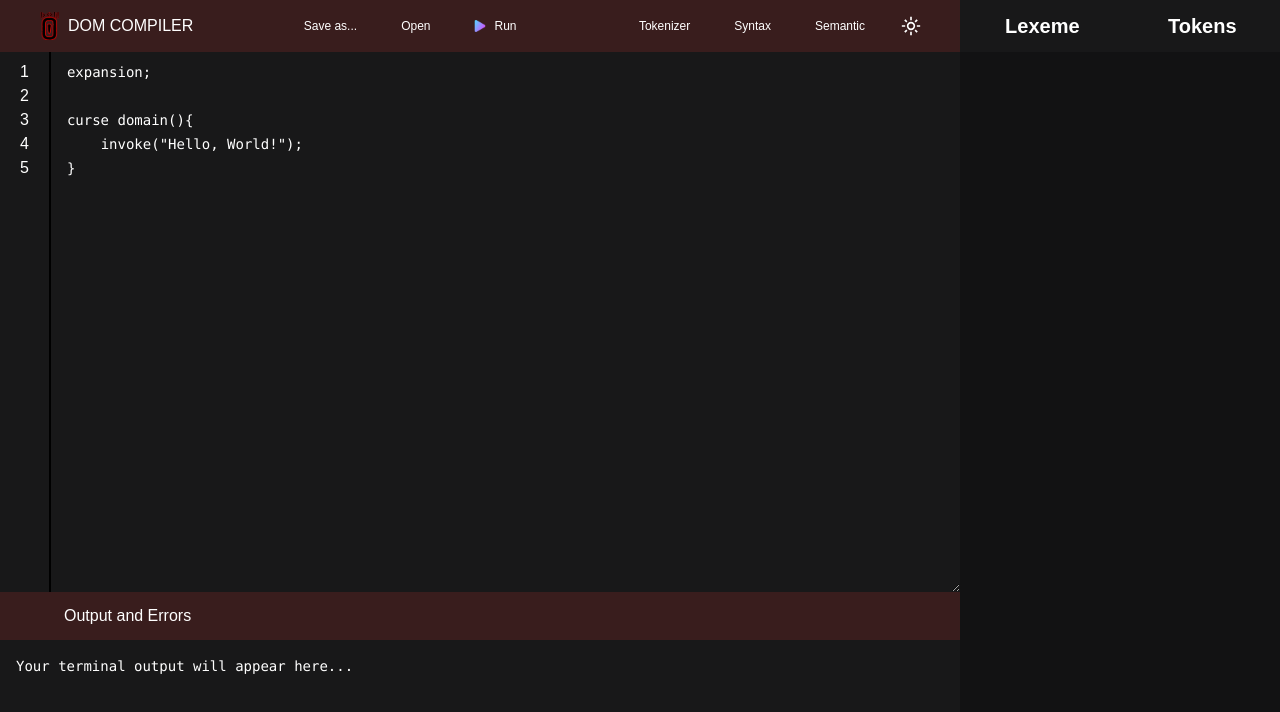
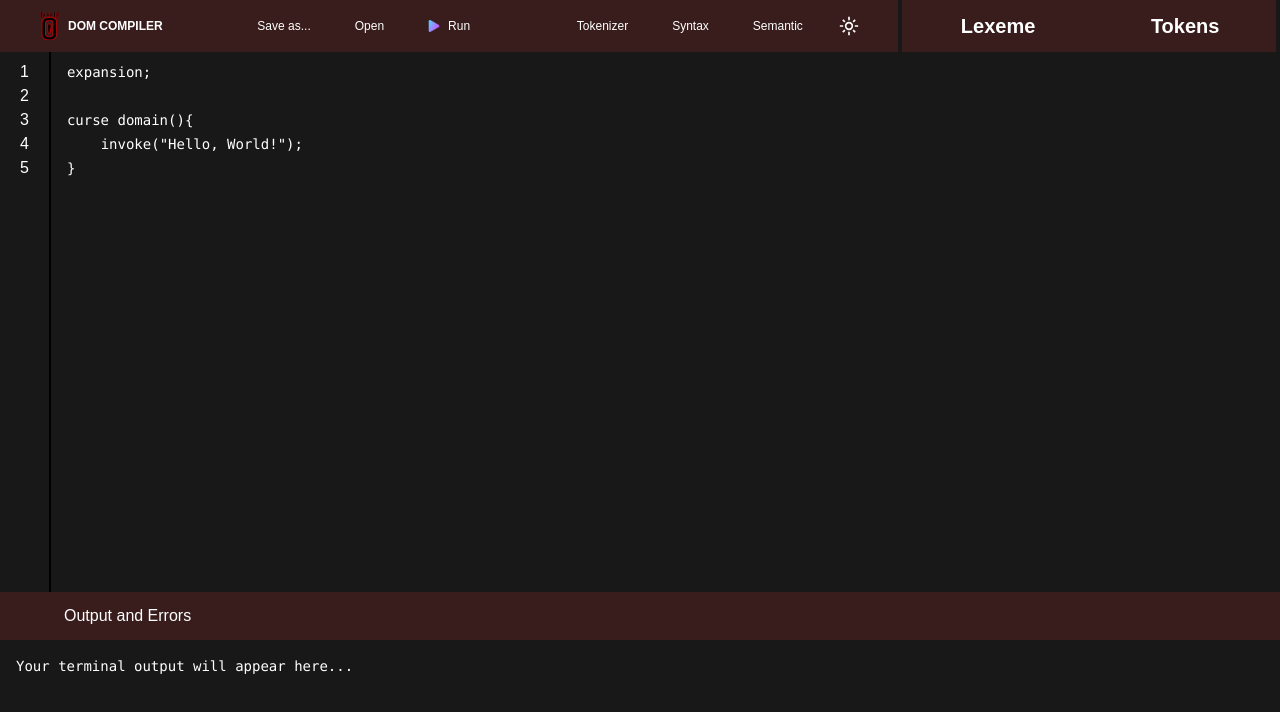
Before and after one commit to IEMDomain04/DOM-IDE, a Next.js app: page / in a window 1280 px wide. Shown: the top 712 px of the page. Built offline with nearby package versions, Linux system fonts and the light colour scheme.

Commit message:
UI Fixed: Light and Dark mode Implemented

```diff
--- a/src/app/components/Topnav.tsx
+++ b/src/app/components/Topnav.tsx
@@ -1,18 +1,20 @@
-import React from 'react';
+import React, { useState } from 'react';
 
 interface TopnavProps {
   onRunClick: () => void;
+  toggleDarkMode: () => void;
+  isDarkMode: boolean;
 }
 
-export default function Topnav({ onRunClick }: TopnavProps) {
+export default function Topnav({ onRunClick, toggleDarkMode, isDarkMode }: TopnavProps) {
   return (
     <div>
       {/* Top Nav */}
-      <div className="flex justify-between px-10 py-3" style={{backgroundColor: '#391D1D'}}>
+      <div className={`flex justify-between px-10 py-3 ${isDarkMode ? 'bg-dark-foreground' : 'bg-light-foreground'}`}>
         {/* Logo and Title of Compiler */}
         <div className="flex gap-x-2 items-center">
           <img src="/dom-icon.svg" width={20} height={20} alt="Dom icon" />
-          <h1 className='text-xsfont-bold'>DOM COMPILER</h1>
+          <h1 className='text-xs font-bold'>DOM COMPILER</h1>
         </div>
 
         {/* Saves and runs */}
@@ -44,7 +46,12 @@ export default function Topnav({ onRunClick }: TopnavProps) {
             <h1 className='text-xs'>Semantic</h1>
           </div>
 
-          <img className='px-1 py-1 rounded cursor-pointer hover:bg-purple-500/50 hover:scale-110 ' src="/lightmode-icon.svg" alt="Lightmode-darkmode" />
+          <img
+            className='px-1 py-1 rounded cursor-pointer hover:bg-purple-500/50 hover:scale-110'
+            src={isDarkMode ? "/lightmode-icon.svg" : "/darkmode-icon.svg"}
+            alt="Lightmode-darkmode"
+            onClick={toggleDarkMode}
+          />
         </div>
       </div>
     </div>
--- a/src/app/globals.css
+++ b/src/app/globals.css
@@ -13,7 +13,7 @@
 }
 
 body {
-  background: #121213;
+  background: #181819;
   color: white;
   font-family: Arial, Helvetica, sans-serif;
 }
--- a/src/app/page.tsx
+++ b/src/app/page.tsx
@@ -15,6 +15,16 @@ export default function Lexeme() {
   const [terminalOutput, setTerminalOutput] = useState<string>(''); // State for terminal output
   const textareaRef = useRef<HTMLTextAreaElement>(null); // Create reference for the textarea
   const lineNumbersRef = useRef<HTMLDivElement>(null); // Create a reference for the line numbers container
+  const [isDarkMode, setIsDarkMode] = useState(true);
+
+  const toggleDarkMode = () => {
+    setIsDarkMode(!isDarkMode);
+    if (isDarkMode) {
+      document.documentElement.classList.remove('dark');
+    } else {
+      document.documentElement.classList.add('dark');
+    }
+  };
 
   // Initial code snippet
   const initialCode = `expansion;
@@ -107,16 +117,16 @@ curse domain(){
   }, []);
 
   return (
-    <section className="flex">
+    <section className={`flex ${isDarkMode ? 'dark' : ''}`}>
       {/*Left Side: Topnav, Textarea, and Terminal */}
-      <div className="flex flex-col w-full h-screen">
-        <Topnav onRunClick={handleRunClick} />
+      <div className="flex flex-col w-full h-screen overflow-y-auto">
+        <Topnav onRunClick={handleRunClick} toggleDarkMode={toggleDarkMode} isDarkMode={isDarkMode} />
 
         {/*Text Area and Line of Numbers*/}
         <div className="flex flex-grow border border-none">
 
           {/*Line of numbers */}
-          <div ref={lineNumbersRef} className="w-fit text-right py-2 px-5 leading-6 border-r-2 border-black" style={{ background: '#181819' }}>
+          <div ref={lineNumbersRef} className={`w-fit text-right py-2 px-5 leading-6 border-r-2 border-black ${isDarkMode ? 'bg-dark-background text-white' : 'bg-light-background text-black'}`}>
             {[...Array(lineCount)].map((_, i) => (
               <div key={i} className="h-6">
                 {i + 1}
@@ -126,8 +136,7 @@ curse domain(){
 
           <textarea
             ref={textareaRef}
-            className="flex-grow text-sm leading-6 font-mono py-2 px-4 focus:outline-none focus:ring-2 focus:ring-stone-700"
-            style={{ background: '#181819' }}
+            className={`flex-grow text-sm leading-6 font-mono py-2 px-4 focus:outline-none focus:ring-2 focus:ring-stone-700 ${isDarkMode ? 'bg-dark-background text-white' : 'bg-light-background text-black'}`}
             placeholder="Coding..."
             onChange={handleTextChange}
             onKeyDown={handleKeyDown}
@@ -135,9 +144,9 @@ curse domain(){
         </div>
 
         {/* Terminal Section */}
-        <div className="">
-          <h1 className="py-3 px-16" style={{ background: '#391D1D' }}>Output and Errors</h1>
-          <div className="p-4 text-sm font-mono min-h-40" style={{ background: '#181819' }}>
+        <div className="flex flex-col fixed bottom-0 w-full">
+          <h1 className={`py-3 px-16 ${isDarkMode ? 'bg-dark-foreground text-white' : 'bg-light-foreground'}`}>Output and Errors</h1>
+          <div className={`p-4 text-sm font-mono min-h-40 ${isDarkMode ? 'bg-dark-background text-white' : 'bg-light-background text-black'}`}>
             <div className="overflow-auto" style={{ maxHeight: '120px' }}>
               <pre>{terminalOutput || 'Your terminal output will appear here...'}</pre>
             </div>
@@ -147,11 +156,9 @@ curse domain(){
       </div>
 
       {/* Output Table for Lexeme, Tokens */}
-      <div className="flex flex-col w-1/3">
-        <table className="min-w-full" style={{ backgroundColor: '#232146'}}>
-          <thead style={{
-            backgroundColor: '#181819'
-          }}>
+      <div className="flex flex-col w-5/12 mx-1">
+        <table className={`min-w-full table-fixed ${isDarkMode ? 'bg-dark-foreground text-white' : 'bg-light-foreground text-white'}`}>
+          <thead className={`${isDarkMode ? 'bg-dark-foreground text-white' : 'bg-light-foreground text-white'}`}>
             <tr>
               <th className="py-3 px-4 text-xl">Lexeme</th>
               <th className="py-3 px-4 text-xl">Tokens</th>
--- a/tailwind.config.js
+++ b/tailwind.config.js
@@ -1,5 +1,6 @@
 /** @type {import('tailwindcss').Config} */
 module.exports = {
+  darkMode: 'class',
   content: [
     "./app/**/*.{js,ts,jsx,tsx,mdx}",
     "./pages/**/*.{js,ts,jsx,tsx,mdx}",
@@ -9,7 +10,14 @@ module.exports = {
     "./src/**/*.{js,ts,jsx,tsx,mdx}",
   ],
   theme: {
-    extend: {},
+    extend: {
+      colors: {
+        "light-background": "#c3c6d4",  // Light mode background
+        "light-foreground": "#242a47",  // Light mode text color
+        "dark-background": "#181819",   // Dark mode background
+        "dark-foreground": "#391d1d",   // Dark mode text color
+      },
+    },
   },
   plugins: [],
 }
```
